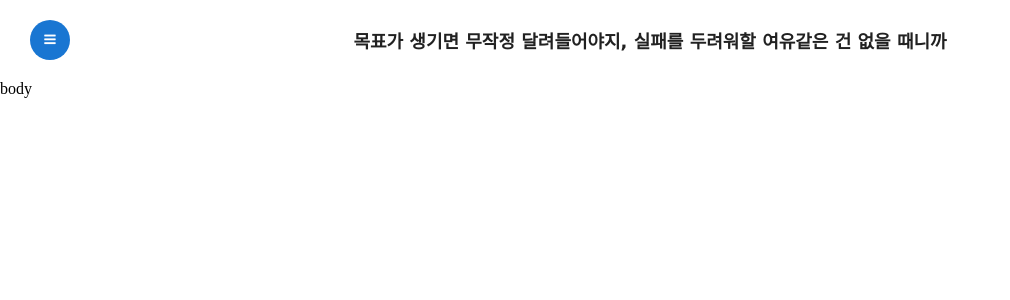
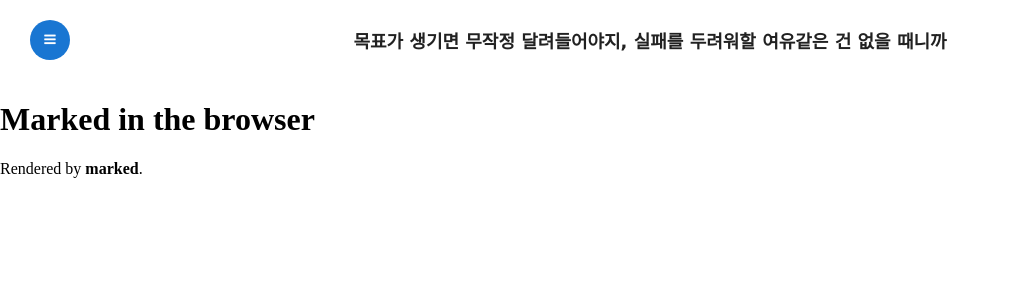
Before and after one commit to yahma25/Blog-deprecated-, a React app: page / in a window 1280 px wide. Shown: the top 300 px of the page, without its empty margins (0-1010 px from the left). Built offline with nearby package versions, Linux system fonts and the light colour scheme.

Commit message:
Blog-5 Add markdown using marked lib. Add Markdown components.

```diff
--- a/package.json
+++ b/package.json
@@ -22,6 +22,7 @@
     "@babel/core": "7.10.2",
     "@babel/preset-env": "7.10.2",
     "@babel/preset-react": "7.10.1",
+    "@types/marked": "0.7.4",
     "@types/react": "16.9.35",
     "@types/react-dom": "16.9.8",
     "@types/styled-components": "5.1.0",
--- /dev/null
+++ b/src/components/Markdown.tsx
@@ -0,0 +1,12 @@
+import React, { FunctionComponent } from 'react';
+import marked from 'marked';
+
+type MarkdownProps = {
+  children?: string
+};
+
+const Markdown: FunctionComponent = ({ children }: MarkdownProps) => (
+  <span dangerouslySetInnerHTML={{ __html: marked(children) }} />
+);
+
+export default Markdown;
--- a/src/index.html
+++ b/src/index.html
@@ -3,6 +3,8 @@
 <head>
     <meta charset="UTF-8">
     <title>blog</title>
+    <!-- markdown -->
+    <script src="https://cdn.jsdelivr.net/npm/marked/marked.min.js"></script>
 </head>
 <body>
     <div id="root"></div>
--- a/src/layouts/Body.tsx
+++ b/src/layouts/Body.tsx
@@ -1,9 +1,11 @@
 import React, { PureComponent } from 'react';
+import Markdown from '../components/Markdown';
 
 class Body extends PureComponent {
   render() {
+    const text = '# Marked in the browser\n\nRendered by **marked**.';
     return (
-      <div>body</div>
+      <Markdown>{text}</Markdown>
     );
   }
 }
--- a/webpack.config.js
+++ b/webpack.config.js
@@ -64,5 +64,10 @@ module.exports = {
         new MiniCssExtractPlugin({
             filename: 'style.css'
         })
-    ]
+    ],
+    // in html
+    externals: {
+        // parsing markdown used marked.js
+        marked: 'marked'
+    }
 };
```
Also changed, not shown: 1 other file (tests, documents, lock files or other folders).
